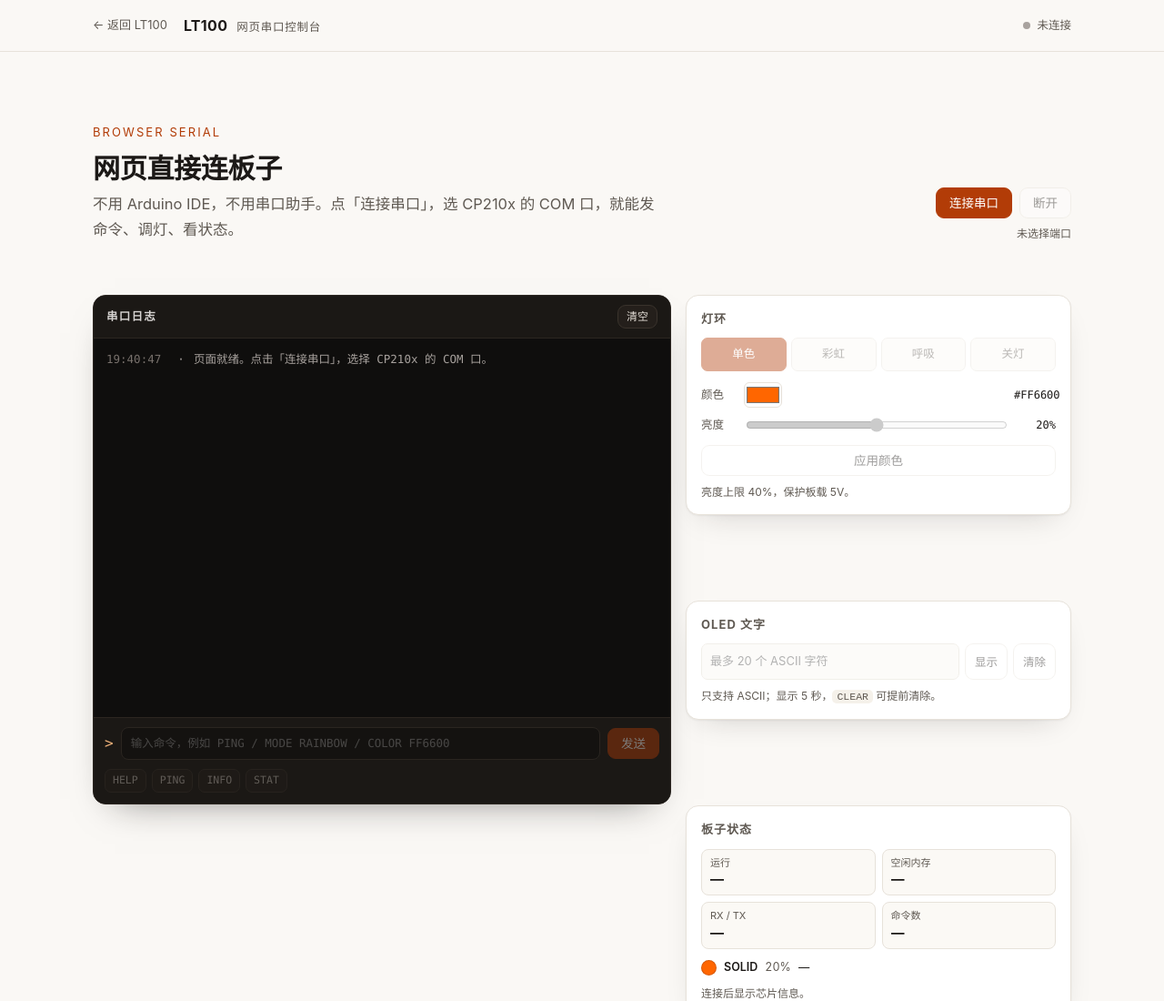
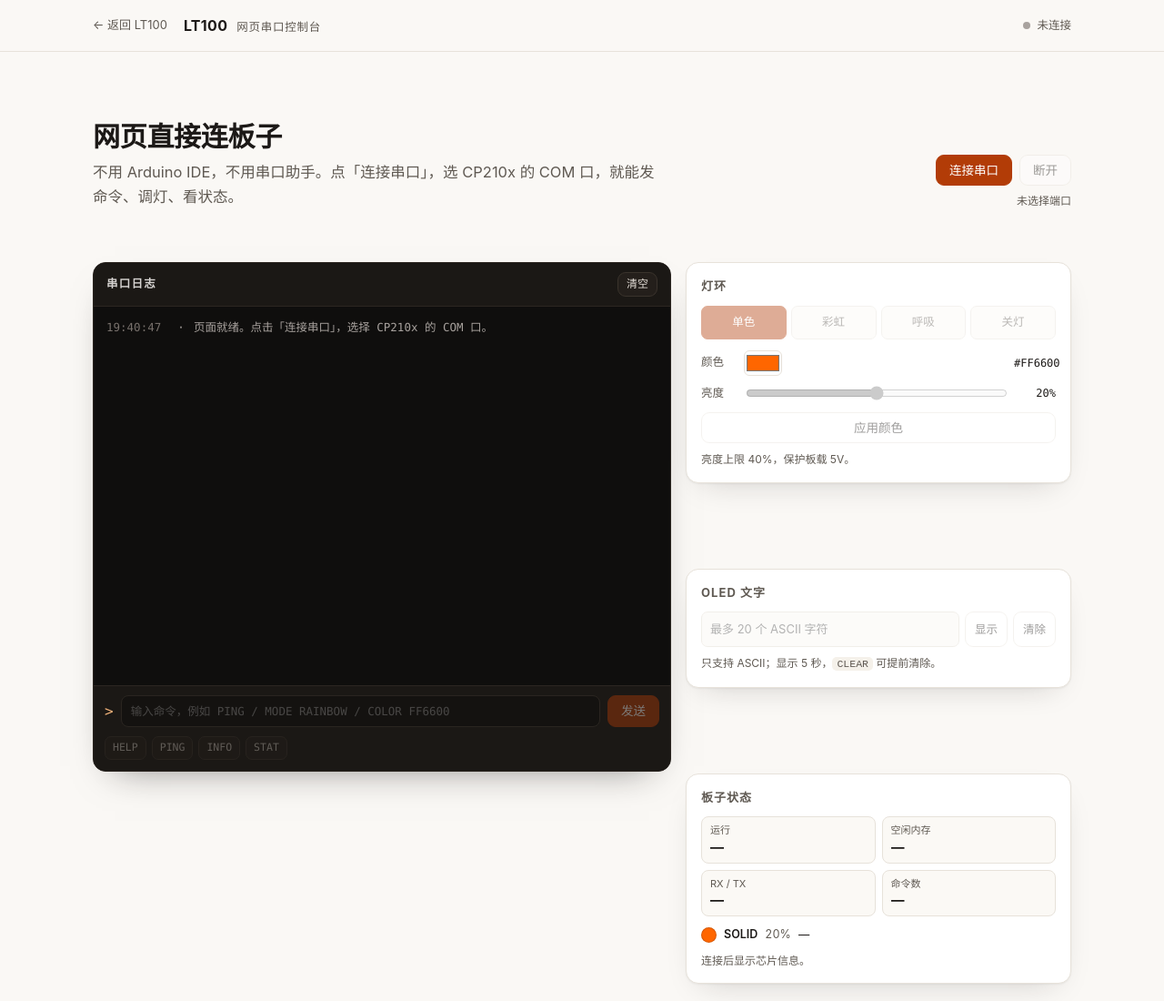
Before and after one commit to ywbdxxm/LT100, a plain HTML site: page web/serial.html in a window 1280 px wide. Shown: the top 1100 px of the page at 91% size. Drawn offline with Linux system fonts and the light colour scheme.

Commit message:
Remove redundant browser serial kicker
Let the page heading carry the intro; no separate eyebrow label.

Co-Authored-By: Claude Code <noreply@anthropic.com>

```diff
--- a/web/serial.html
+++ b/web/serial.html
@@ -19,7 +19,6 @@
 <main class="wrap serial-main">
   <section class="serial-intro">
     <div>
-      <p class="eyebrow">BROWSER SERIAL</p>
       <h1>网页直接连板子</h1>
       <p class="lead">不用 Arduino IDE，不用串口助手。点「连接串口」，选 CP210x 的 COM 口，就能发命令、调灯、看状态。</p>
     </div>
```
